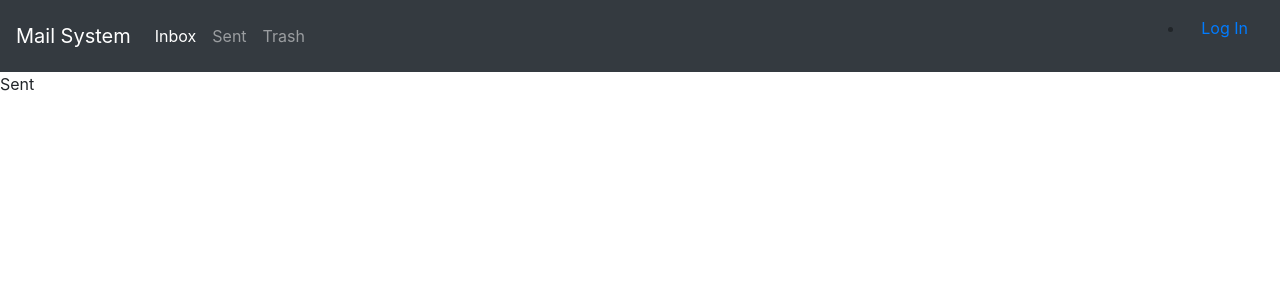
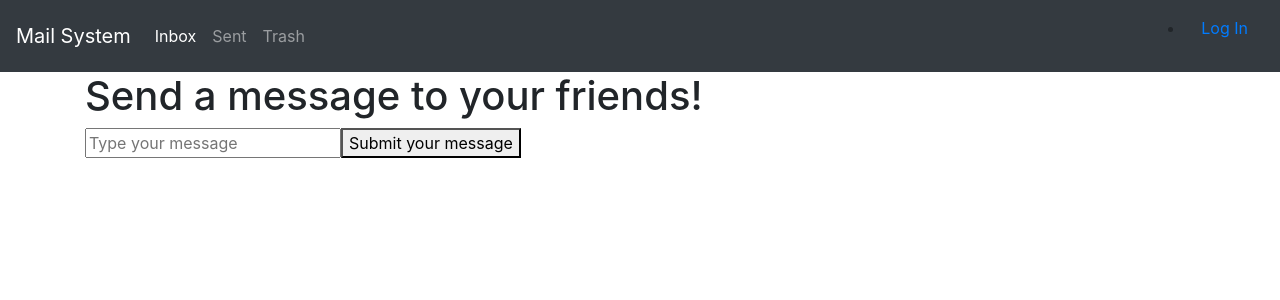
Before and after one commit to HamiltonWhite1/React_Day_1_HW, a React (Create React App) app: page /sent in a window 1280 px wide. Shown: the top 300 px of the page. Built offline with nearby package versions, Linux system fonts and the light colour scheme; no server answers; the database is empty.

Commit message:
Only commit for the weekend. Not touching React with a 40 foot pole after this.

```diff
--- a/package.json
+++ b/package.json
@@ -6,12 +6,13 @@
     "@testing-library/jest-dom": "^5.16.2",
     "@testing-library/react": "^12.1.3",
     "@testing-library/user-event": "^13.5.0",
-    "firebase": "^9.6.7",
+    "firebase": "^9.6.8",
     "moments": "^0.0.2",
     "react": "^17.0.2",
     "react-dom": "^17.0.2",
     "react-router-dom": "^6.2.1",
     "react-scripts": "5.0.0",
+    "react-select": "^5.2.2",
     "web-vitals": "^2.1.4"
   },
   "scripts": {
--- a/src/view/Inbox.js
+++ b/src/view/Inbox.js
@@ -1,22 +1,59 @@
-import React, { useContext } from 'react'
-import { Link } from 'react-router-dom'
+import React, { useCallback, useContext, useState } from 'react'
 import { DataContext } from "../contexts/DataProvider"
-import { firebaseApp } from '../firebase/config';
-import moment from 'moment'
 import { MessageList } from '../components/MessageList'
-import { getFirestore } from 'firebase/firestore';
+import { collectionGroup, getDoc, getDocs, getFirestore, query } from 'firebase/firestore';
 
 
-export const Inbox = ( props ) => {
+export const Inbox = (props) => {
 
-  const p = props.user
-  const { messages } = useContext( DataContext )
+  const [searchTerm, setSearchTerm] = useState('')
+  const [filteredMessages, setfilteredMessages] = useState([])
+
+  const { messages } = useContext(DataContext)
   const db = getFirestore()
 
+  const grabFilteredData = useCallback( async (e) => {
+    console.log(messages)
+    setfilteredMessages(messages)
+    setSearchTerm( e.target.value )
+    let newMessages = messages.filter( (m) => m.body.includes(searchTerm))
+    setfilteredMessages(newMessages)
+    // setfilteredMessages
+    // const desiredMessages = query(collectionGroup(db, 'user'))
+    // const desiredSnapshot = await getDocs(desiredMessages)
+
+    // desiredSnapshot.forEach(async doc => {
+    //   const messageRef = await getDoc(doc.ref);
+    //   let outputRef = messageRef.data().body
+    //   console.log(outputRef)
+    // })
+
+    // return desiredSnapshot
+  })
+
+  const handleSubmit = (e) => {
+    e.preventDefault()
+    grabFilteredData(e)
+    setSearchTerm(e.target.name.value)
+    let searchResult = e.target.name.value
+    if ( searchTerm === grabFilteredData ){
+      console.log(searchResult)
+
+    }
+
+  }
+
   return (
-      <React.Fragment>
-        <h2> Your Incoming Messages </h2>
-        <MessageList messages={ messages } />
-      </React.Fragment>
+    <React.Fragment>
+      <form onSubmit={ handleSubmit }>
+        <label>
+          Search your messages
+          <input type="text" name="name" />
+        </label>
+        <input type="submit" value="Submit" />
+      </form>
+      <h2> Your Incoming Messages </h2>
+      <MessageList messages={filteredMessages} />
+    </React.Fragment>
   )
 }
--- a/src/view/Sent.js
+++ b/src/view/Sent.js
@@ -1,7 +1,38 @@
 import React from 'react'
+import { getFirestore, addDoc, collection } from 'firebase/firestore'
+// import { db } from '../firebase/config';
+
+
 
 export const Sent = () => {
+
+  const db = getFirestore()
+
+  const saveMessage = (event) => {
+    event.preventDefault();
+
+    const elementsArray = [...event.target.elements];
+    console.log(elementsArray);
+
+    const messageData = elementsArray.reduce( async (accumulator, currentValue) => {
+      if (currentValue.id) {
+        accumulator[currentValue.id] = currentValue.value;
+      }
+      const addNewMessage = await addDoc(collection(db, "user"), {
+        accumulator
+      })
+      return addNewMessage
+    }, {});
+
+  }
+
     return (
-      <div>Sent</div>
+      <div className="container">
+        <h1>Send a message to your friends!</h1>
+        <form onSubmit={saveMessage}>
+          <input type="text" id="newUserMessage" placeholder='Type your message'></input>
+          <button>Submit your message</button>
+        </form>
+      </div>
     )
   }
```
Also changed, not shown: src/firebase/config.js (+6 -3 lines), 1 other file (tests, documents, lock files or other folders).
